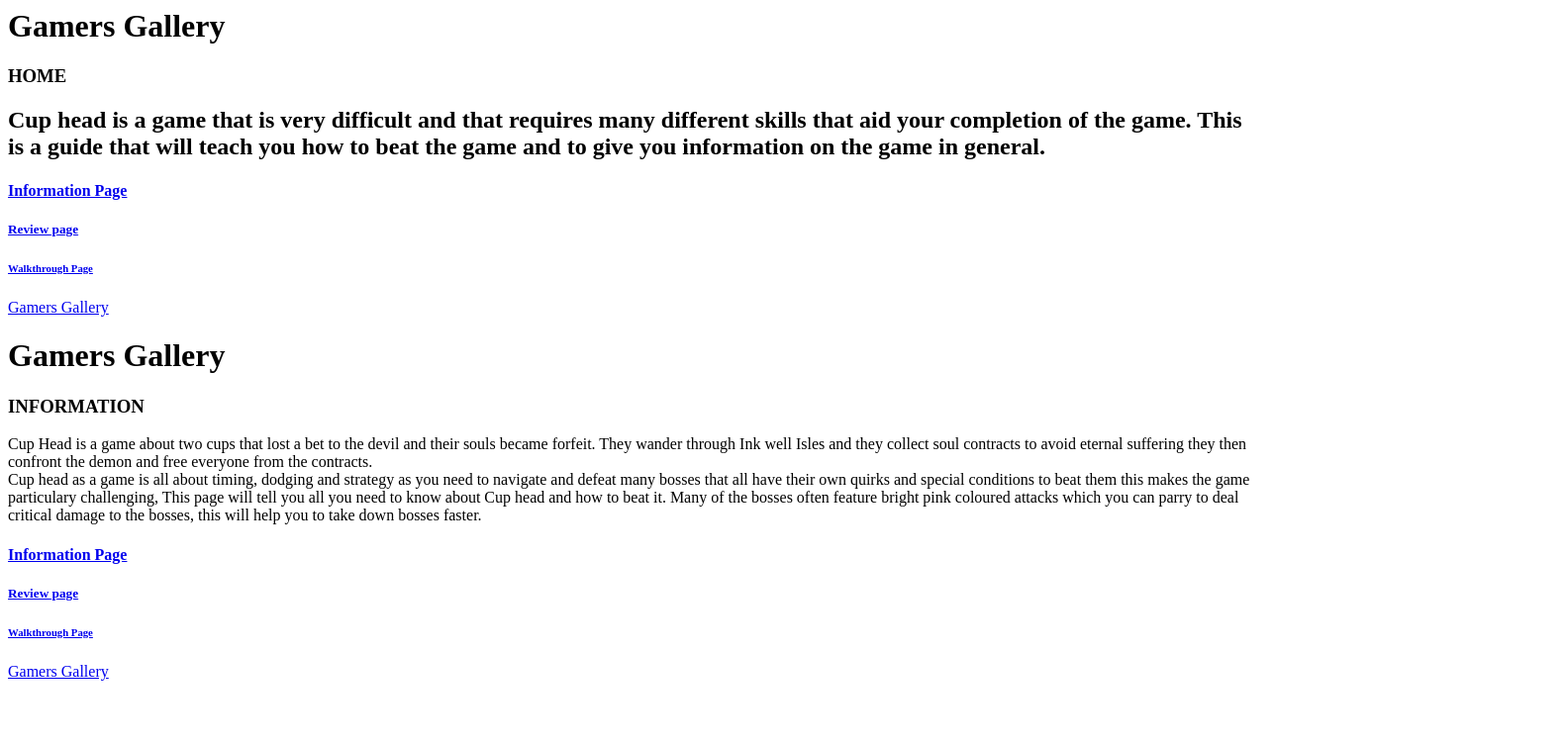
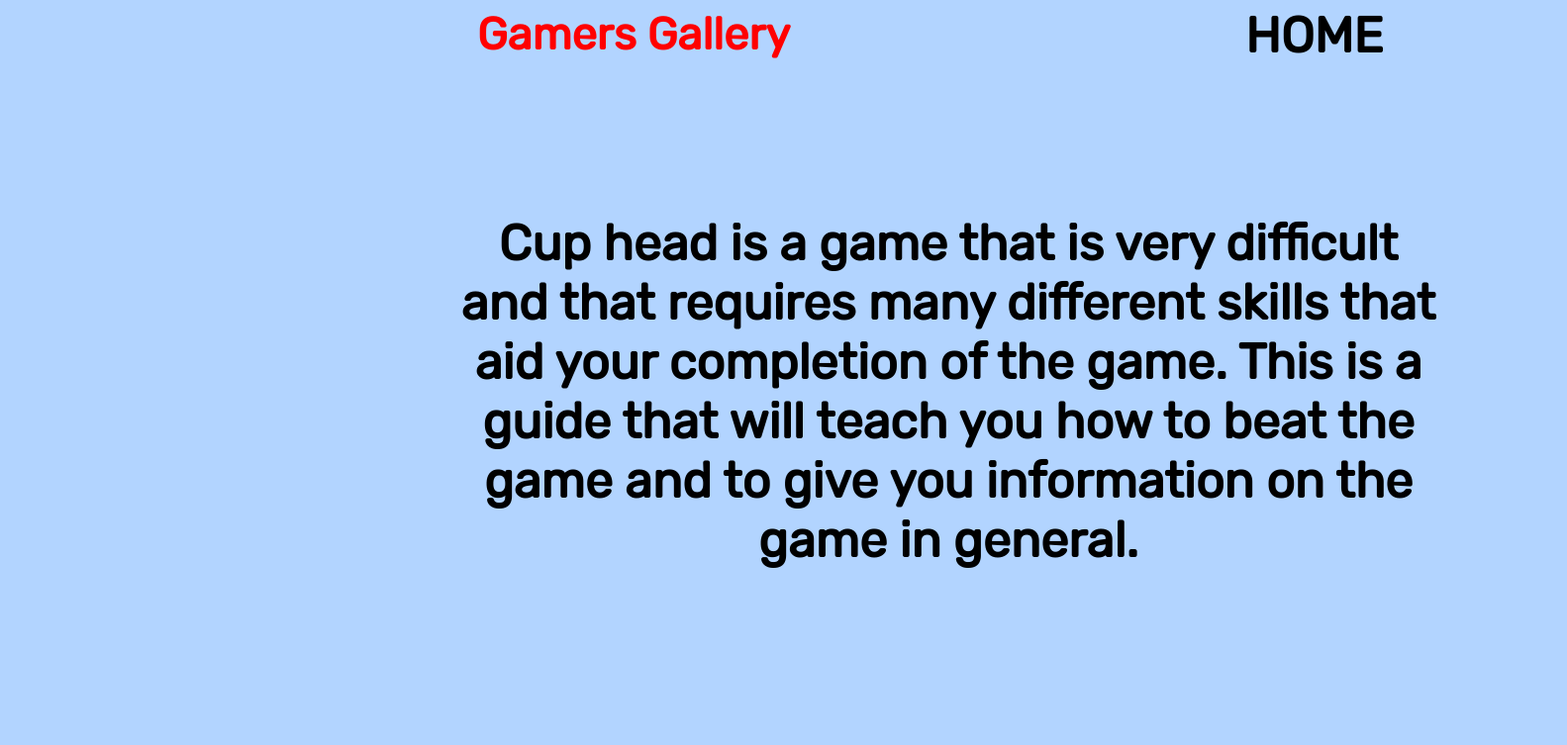
Before and after one commit to Noim07/Noim07, a plain HTML site: page Index.html in a window 1280 px wide. Shown: the top 753 px of the page at 99% size, 1583 px wide, since content can reach past the window. Drawn offline with Linux system fonts and the light colour scheme; a web font is replaced by a local one.

Commit message:
Update Main.css

```diff
--- a/Main.css
+++ b/Main.css
@@ -1 +1,55 @@
-asdfghjk
+@import url('https://fonts.googleapis.com/css2?family=Andika:ital,wght@0,400;0,700;1,400;1,700&family=Rubik');/*This is to change the font of text to Rubik*/
+
+body {
+ text-align: center;/*This is to change the alignment of the text to center*/
+ background-color: #b2d4ff;/*This is to change the background color of the text to light blue*/
+}
+h2 {
+    width: 1000px;/*This is to change the length the text and how far it can reach across the screen*/
+    font-family:'Rubik';/*This is to change the font of text to Rubik*/
+    font-size: 50px;/*This is to change the font size or the size of text*/
+    margin-left: 450;/*This is to change the left margin of the text*/
+    margin-top: 150;/*This is to change the top margin of the text*/
+  }
+h1 {
+    text-decoration-color: rgb(0, 38, 255);/*This is to change the color of the text to blue*/
+    color:red; /*This is to change the color of the text to red*/
+    font-family: 'Rubik';/*This is to change the font of text to Rubik*/
+    font-size: 45px;/*This is to change the font size or the size of text*/
+}
+h3 {
+  font-size: 50px;/*This is to change the font size or the size of text*/
+  font-family: 'Rubik';/*This is to change the font of text to Rubik*/
+  margin-left: 1250;/*This is to change the left margin of the text*/
+  margin-top: -85px;/*This is to change the top margin of the text*/
+}
+h4 {
+  font-size: 25px;/*This is to change the font size or the size of text*/
+  margin-top: 180px;/*This is to change the top margin of the text*/
+  margin-right: 1250px;/*This is to change the right margin of the text*/
+  font-family: 'Rubik';/*This is to change the font of text to Rubik*/
+}
+h5 {
+  font-size: 25px;/*This is to change the font size or the size of text*/
+  margin-top: -70px;/*This is to change the top margin of the text*/
+  margin-left: 40px;/*This is to change the left margin of the text*/
+  font-family: 'Rubik';/*This is to change the font of text to Rubik*/
+}
+h6 {
+  font-size: 25px;/*This is to change the font size or the size of text*/
+  margin-top: -70px;/*This is to change the top margin of the text*/
+  margin-left: 1250px;/*This is to change the left margin of the text*/
+  font-family: 'Rubik';/*This is to change the font of text to Rubik*/
+}
+p {
+  font-size: 30px;/*This is to change the font size or the size of text*/
+  margin-top: 100px;/*This is to change the top margin of the text*/
+  width: 1000px;/*This is to change the length the text and how far it can reach across the screen*/
+  margin-left: 450px;/*This is to change the left margin of the text*/
+  font-family: 'Rubik';/*This is to change the font of text to Rubik*/
+}
+span {
+  font-family: 'Rubik';/*This is to change the font of text to Rubik*/
+  font-size: 30px; /*This is to change the font size or the size of text*/
+  margin-left: 50px;/*This is to change the left margin of the text*/
+}
```
